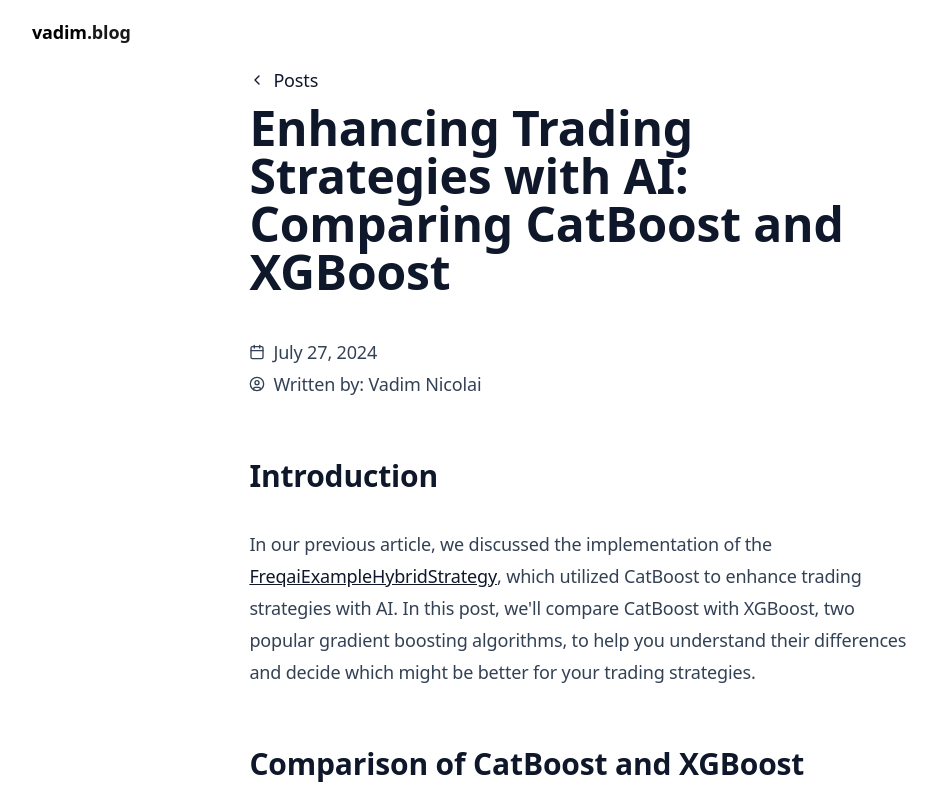
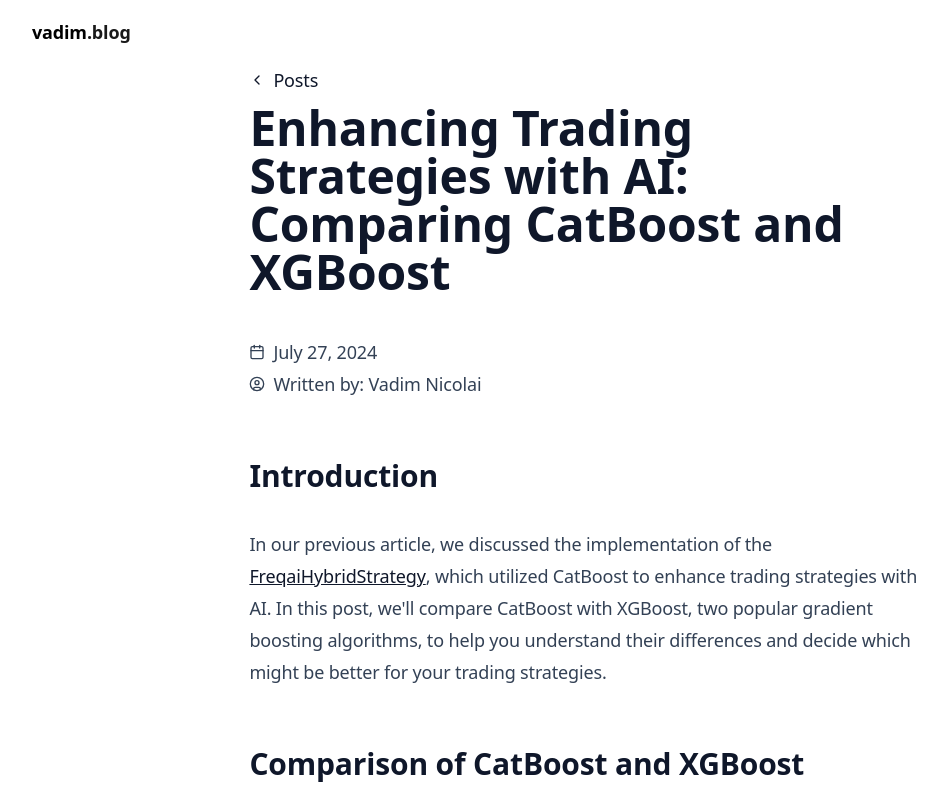
Before and after one commit to nicolad/vadim.blog, a Next.js app: page /catboost-vs-xgboost in a window 1280 px wide. Shown: the top 800 px of the page, without its empty margins (56-1003 px from the left). Built offline with nearby package versions, Linux system fonts and the light colour scheme.

Commit message:
Small improvement.

```diff
--- a/app/catboost-vs-xgboost/page.tsx
+++ b/app/catboost-vs-xgboost/page.tsx
@@ -38,7 +38,7 @@ export default async function Post() {
             target="_blank"
             rel="noopener noreferrer"
           >
-            FreqaiExampleHybridStrategy
+            FreqaiHybridStrategy
           </a>
           , which utilized CatBoost to enhance trading strategies with AI. In
           this post, we'll compare CatBoost with XGBoost, two popular gradient
```
